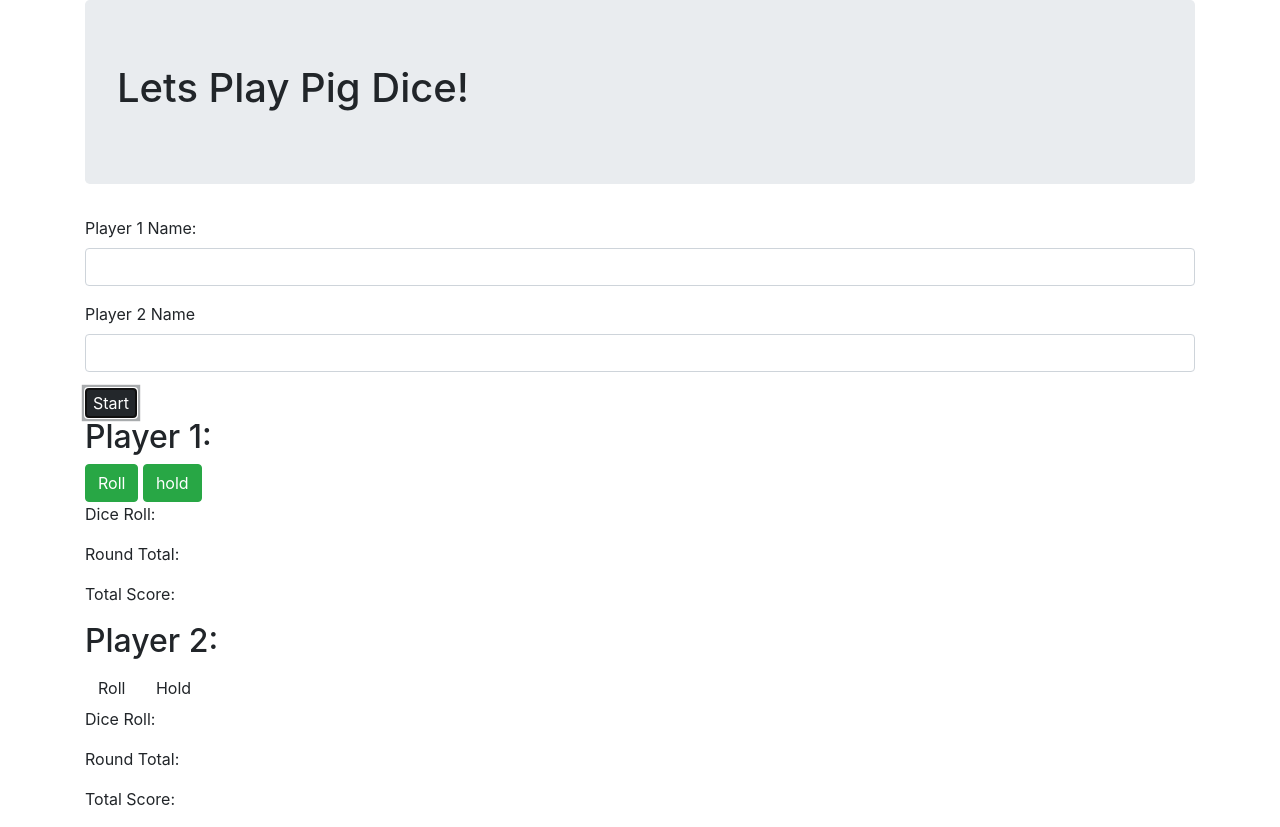
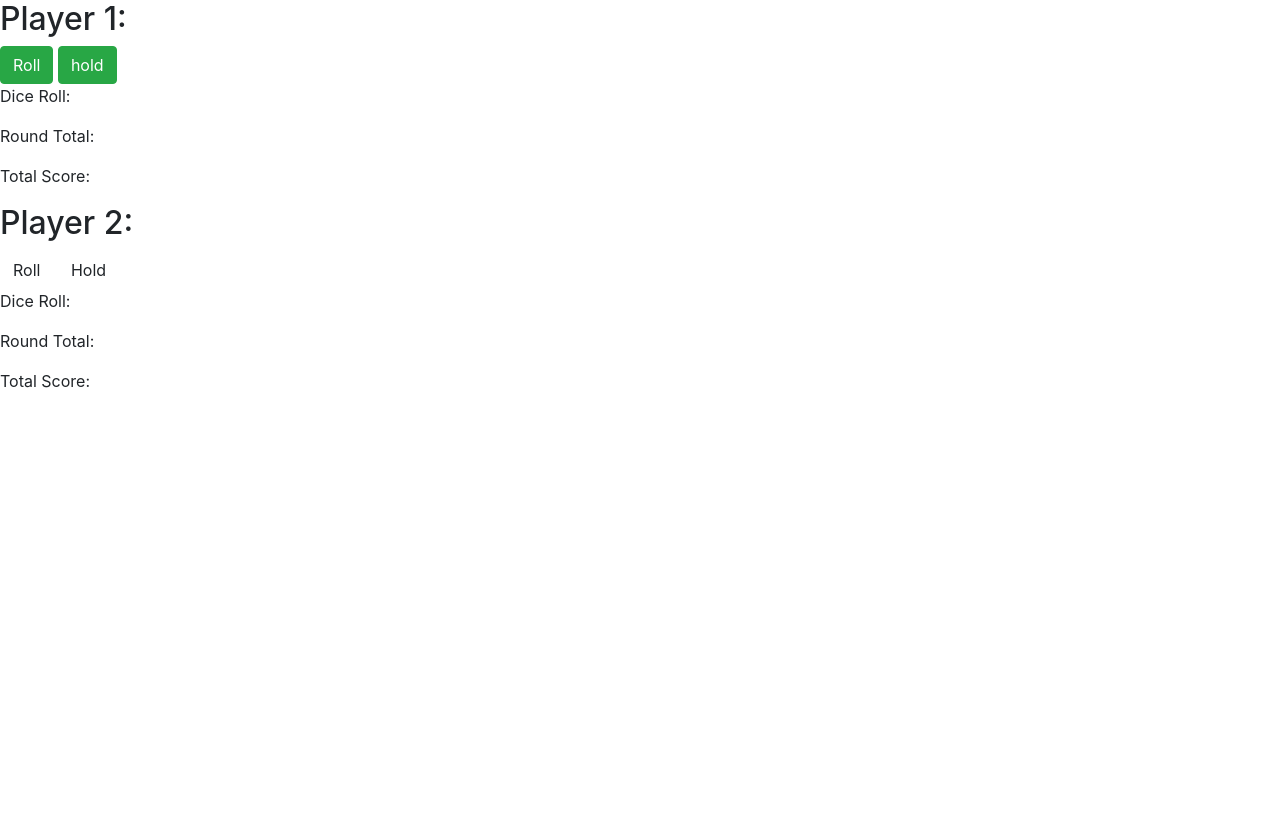
Before and after one commit to Cruduper/pig-dice, a plain HTML site: page index.html in a window 1280 px wide. Both pictures are taken after a click on the button "Start". After the commit the page ends 800 px from the top, so only its background shows below. Drawn offline with Linux system fonts and the light colour scheme.

Commit message:
gets names from users
Co-Authored by: Marisa Edgar <marisaedgar1212@gmail.com>

```diff
--- a/css/styles.css
+++ b/css/styles.css
@@ -0,0 +1,3 @@
+.player-container  {
+  display: none;
+}
--- a/index.html
+++ b/index.html
@@ -12,21 +12,19 @@
     <div class="jumbotron">
       <h1>Lets Play Pig Dice!</h1>
     </div>
-    <form id="player1">
+      <form id="player">
         <div class="form-group">
           <label for="player1Name">Player 1 Name:</label>
-        <input required class="player1Name form-control" type="text">
+          <input class="player1Name" type="text" required/>
         </div>
-    </form>
-    <form id="player2">
         <div class="form-group">
           <label for="player2Name">Player 2 Name</label>
-          <input required class="player2Name form-control" type="text">
+            <input class="player2Name"  type="text" required/>
         </div>
+      <button type="button" class="btn-info btn" id="start">Start</button>
       </form>
-    <button id="start" class="btn-dark">Start</button>
   </div>
-  <div class="player container">
+  <div class="player-container">
     <h2>Player 1: <span id="player1Name"></span></h2>
       <button id="player1Roll" class="btn-success btn">Roll</button>
       <button id="player1Hold" class="btn-success btn">hold</button>
--- a/js/scripts.js
+++ b/js/scripts.js
@@ -36,16 +36,36 @@ let rollDice = function() {
   return Math.floor(6*Math.random())+1;
 }
 
-let playerName1 = "";
-let playerName2 = "";
-
 Player.prototype.newGame = function() {
   this.roll = 0;
   this.tempScore = 0;
   this.totalScore = 0;
   this.playerName ="";
 }
+
+
+//UI logic
+let playerName1 = "";
+let playerName2 = "";
+
+
 let clearValues =function() {
   $(".player1Name").val("");
   $(".player2Name").val("");
 }
+
+$(document).ready(function(){
+    let player1 = new Player(true);
+    let player2 = new Player(false);
+
+  $("button#start").click( function()  {
+    // event.preventDefault;
+    player1.playerName = $(".player1Name").val();
+    player2.playerName = $(".player2Name").val();
+    $(".player-container").show();
+    $(".container").hide();
+
+
+
+  });
+});
```
Lines whose indentation alone changed are shown as unchanged.
